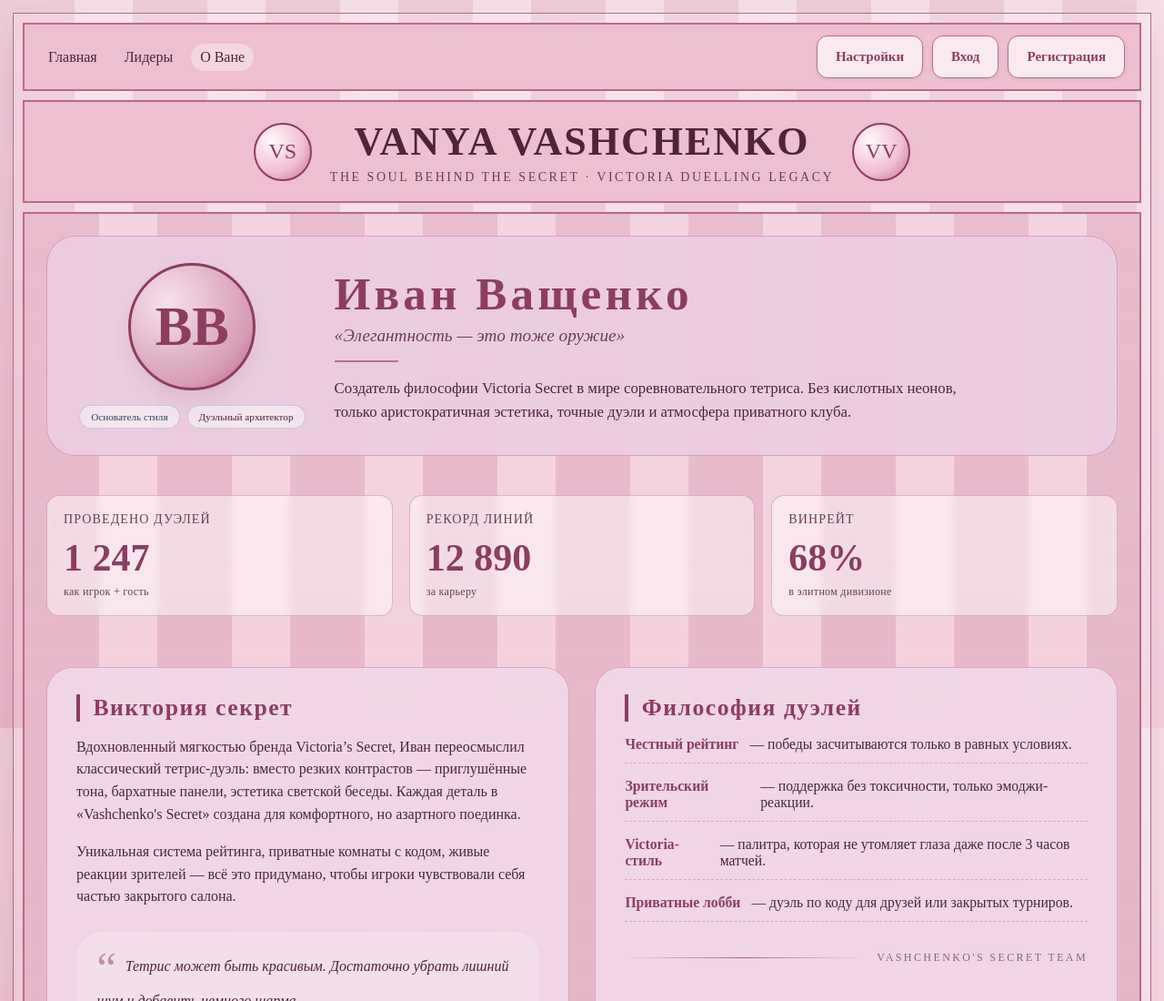
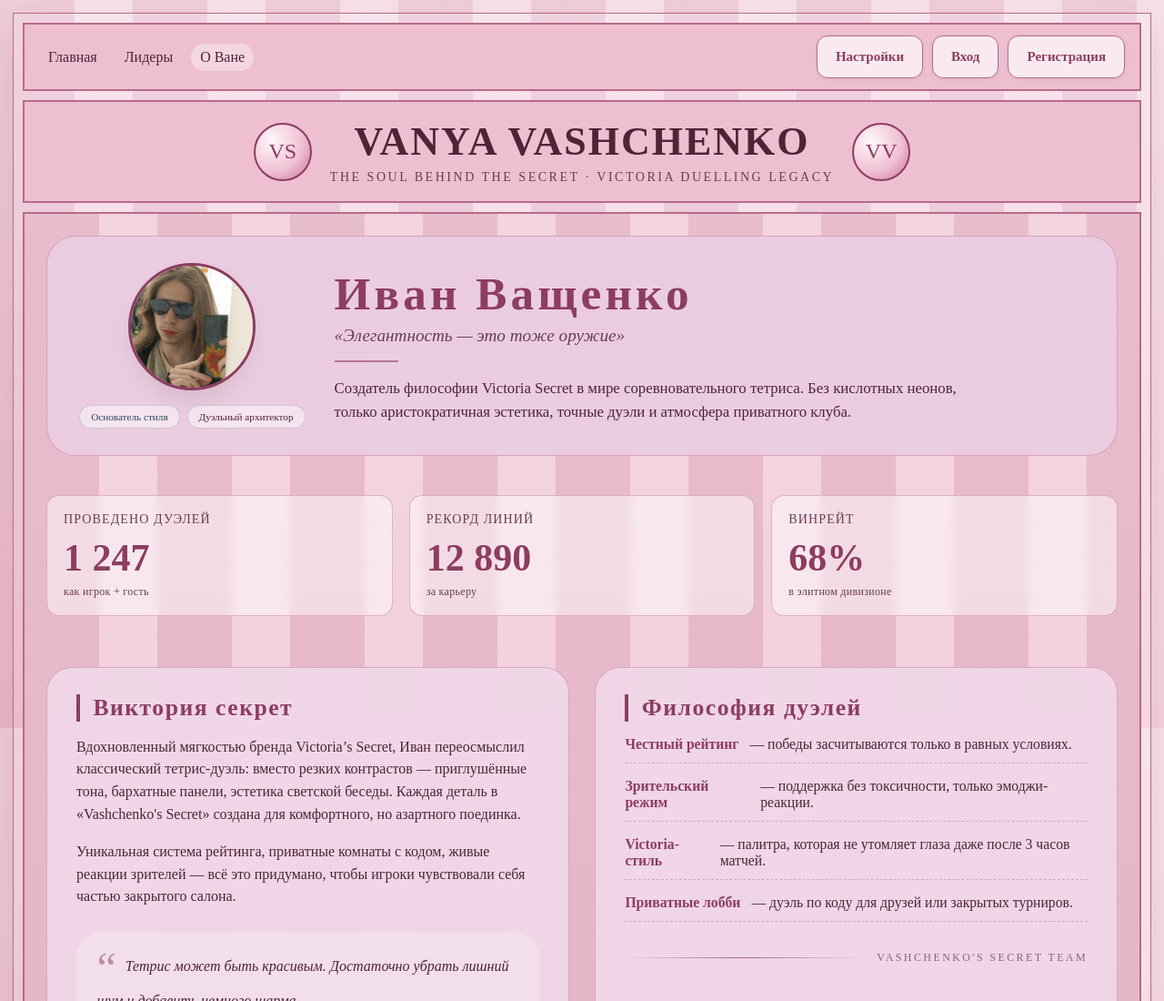
Before and after one commit to MoskvinaAlexandra/Tetris-Vashchenko-Secret, a website: page client/vanya.html in a window 1280 px wide. Shown: the top 1100 px of the page at 91% size. Drawn offline with Linux system fonts and the light colour scheme; a web font is replaced by a local one.

Commit message:
add vanya photo

```diff
--- a/client/css/vanya.css
+++ b/client/css/vanya.css
@@ -49,18 +49,21 @@
     display: flex;
     align-items: center;
     justify-content: center;
-    font-family: 'Perpetua Titling MT', 'Times New Roman', serif;
-    font-size: 3.8rem;
-    font-weight: bold;
-    color: var(--vs-accent);
+    overflow: hidden;
     box-shadow: 0 12px 24px rgba(0, 0, 0, 0.08);
     transition: transform 0.2s ease;
+}
+
+.vanya-avatar-image {
+    width: 100%;
+    height: 100%;
+    object-fit: cover;
+    display: block;
 }
 
 .theme-dark .vanya-avatar {
     background: radial-gradient(circle at 30% 30%, #823b58, #501f32 70%, #2c0f1a);
     border-color: var(--vs-accent);
-    color: #fad4e3;
 }
 
 .vanya-avatar:hover {
@@ -305,7 +308,6 @@
     .vanya-avatar {
         width: 110px;
         height: 110px;
-        font-size: 2.8rem;
     }
 }
 
--- a/client/vanya.html
+++ b/client/vanya.html
@@ -51,7 +51,7 @@
         <div class="vanya-hero-grid">
           <div class="vanya-portrait">
             <div class="vanya-avatar">
-              <span>ВВ</span>
+              <img src="vanya.jpg" alt="Ваня Ващенко" class="vanya-avatar-image">
             </div>
             <div class="vanya-title-badge">
               <span class="vs-badge success">Основатель стиля</span>
```
Also changed, not shown: client/vanya.jpg (added).
